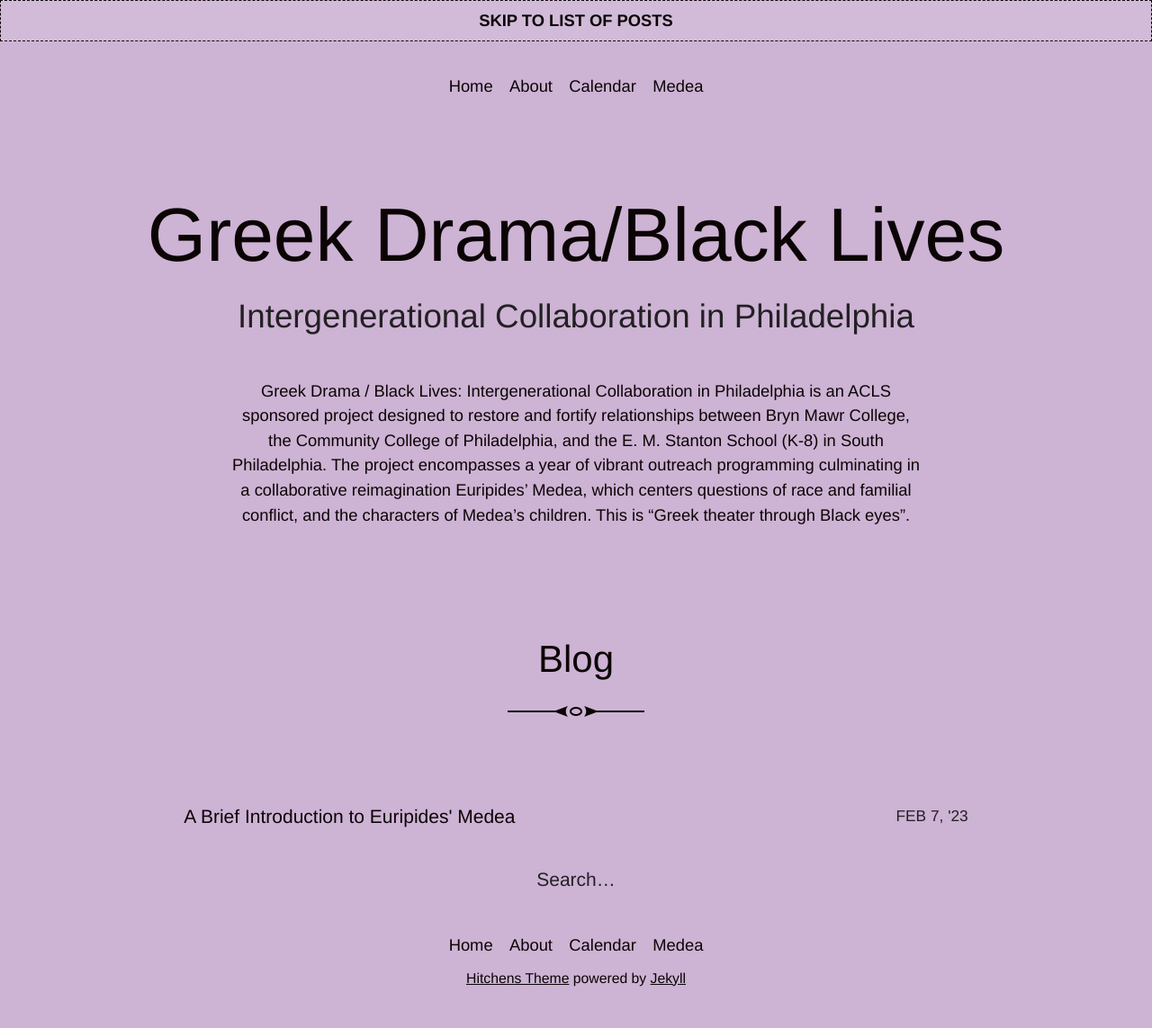
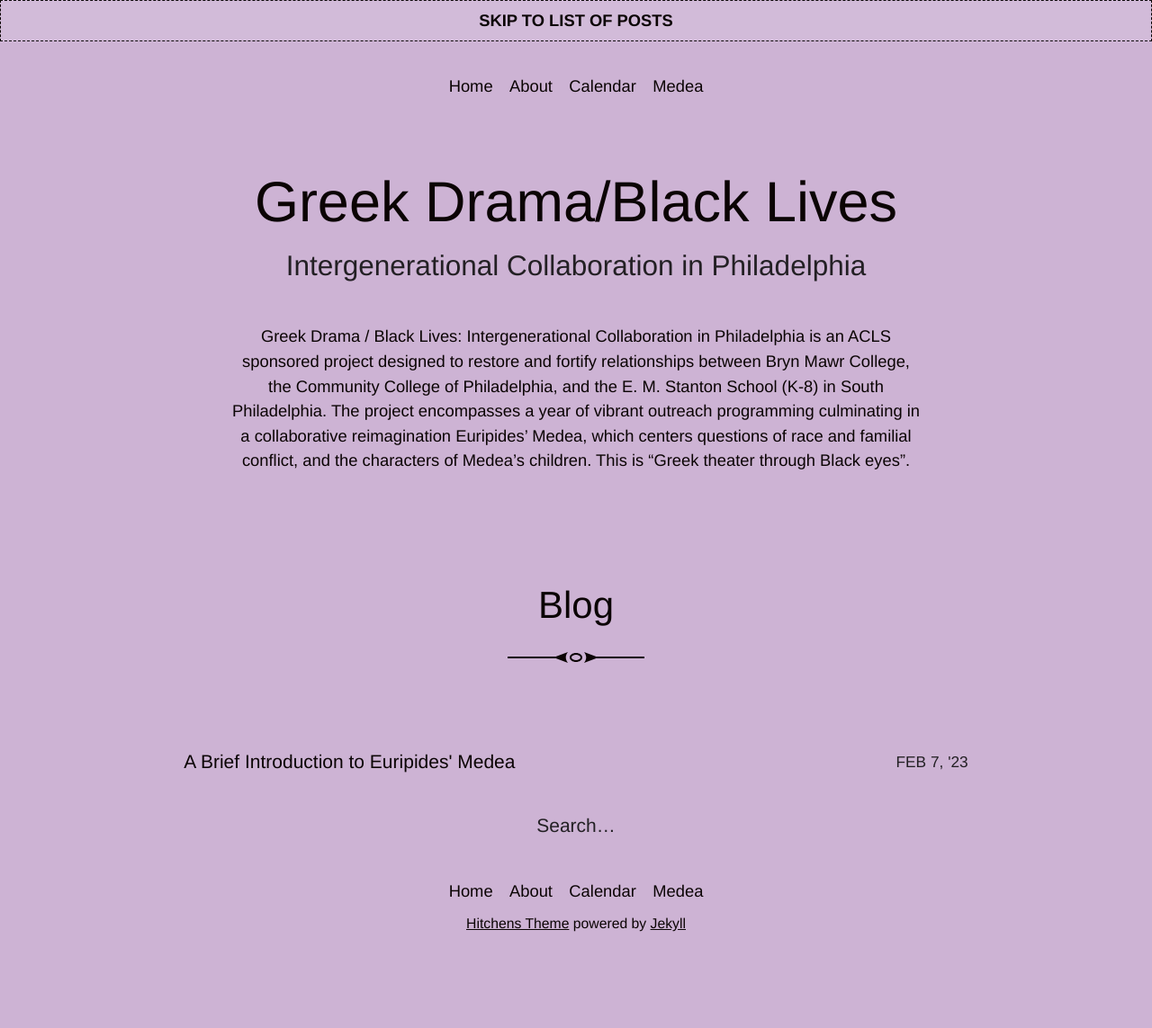
Before and after one commit to digbmc/media-medea, a Jekyll site: the page built from index.html, in a window 1280 px wide. Shown: the whole page at 90% size. Built offline with Jekyll 4.4.1, drawn with Linux system fonts in a browser that asks for light colours; the list of posts is cut into pages by our own code; after the commit the page ends 1083 px from its top, so only the background shows below that.

Commit message:
smaller masthead above menu on sub pages

```diff
--- a/_layouts/home.html
+++ b/_layouts/home.html
@@ -7,7 +7,7 @@
 {% elsif site.paginate and site.paginate_path and paginator.page > 1 %}
   {% include back-link.html %}
 {% else %}
-  <header class="site-masthead">
+  <header class="site-masthead site-masthead-home">
     {% include menu.html %}
     {% if site.title %}
       <h1>
--- a/_layouts/post.html
+++ b/_layouts/post.html
@@ -3,7 +3,7 @@
 ---
 
 {% if site.data.menu %}
-  {% include menu.html %}
+  {% include masthead.html %}
 {% else %}
   {% include back-link.html %}
 {% endif %}
--- a/_sass/_masthead.scss
+++ b/_sass/_masthead.scss
@@ -5,12 +5,22 @@
 }
 
 .site-masthead h1 {
-  font-size: 3em;
+  font-size: 2em;
   margin-bottom: 0;
   margin-top: 1em;
   padding: 0 2rem;
   @media (min-width: $on-tablet) {
-    font-size: 4em;
+    font-size: 2em;
+  }
+}
+
+.site-masthead-home h1 {
+  font-size: 2.5em;
+  margin-bottom: 0;
+  margin-top: 1em;
+  padding: 0 2rem;
+  @media (min-width: $on-tablet) {
+    font-size: 3em;
   }
 }
 
@@ -28,6 +38,6 @@
   margin: 0;
   padding: 0 2rem;
   @media (min-width: $on-tablet) {
-    font-size: 1.75em;
+    font-size: 1.5em;
   }
 }
```
